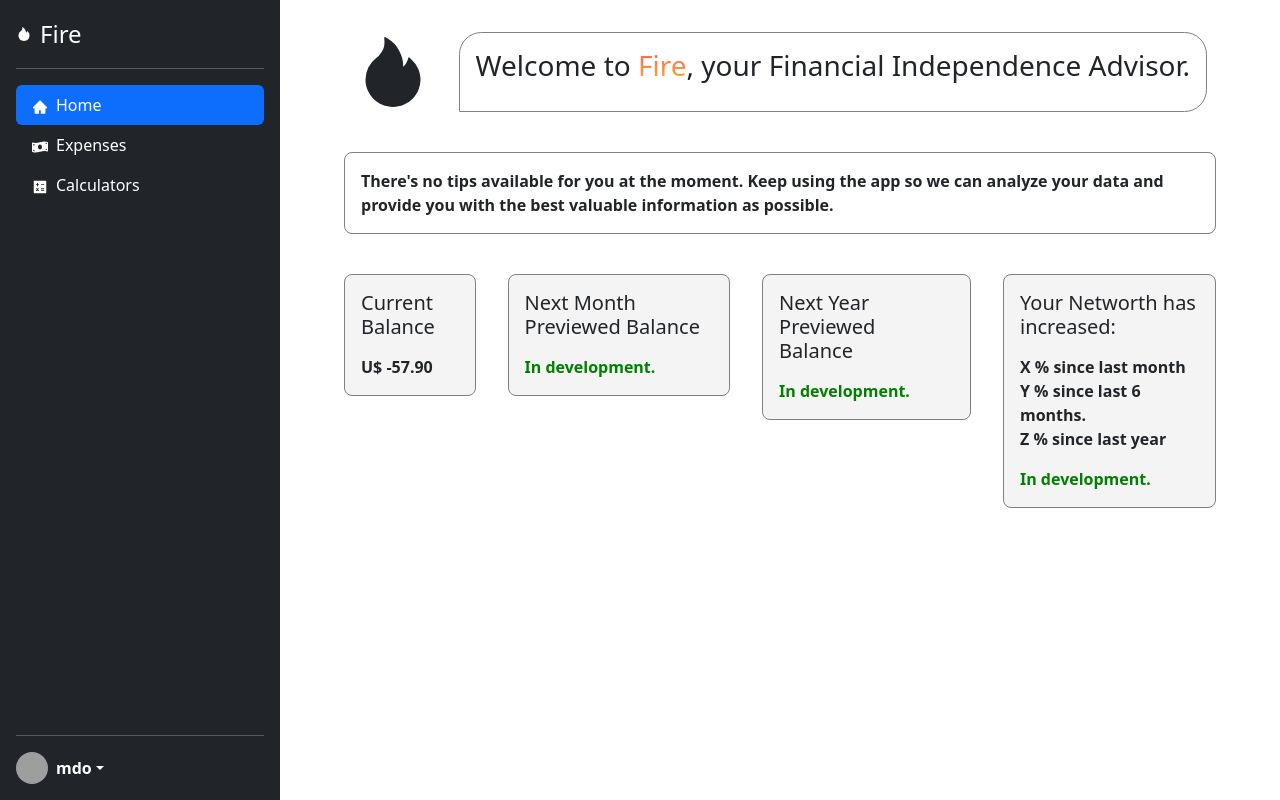
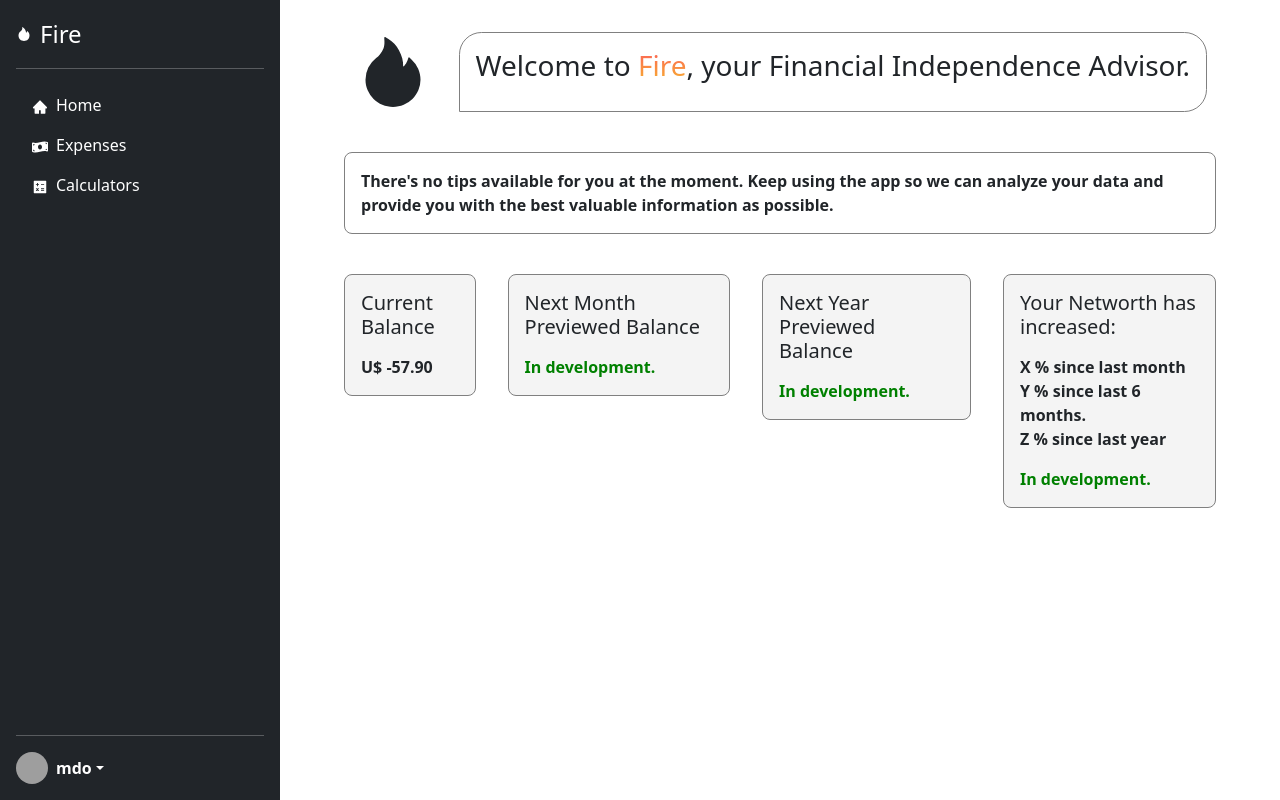
Before and after one commit to danielflorencio/fire-desktop, a React (Vite) app: page / in a window 1280 px wide. Built offline with nearby package versions, Linux system fonts and the light colour scheme; grey boxes are pictures that could not be loaded.

Commit message:
tryna improve routing in gh pages

```diff
--- a/src/components/Navbar/Navbar.tsx
+++ b/src/components/Navbar/Navbar.tsx
@@ -14,7 +14,7 @@ export default function Navbar(){
               </a>
 
               <ul className="nav col-12 col-lg-auto my-2 justify-content-center my-md-0 text-small">
-              <CustomButton to='/' name='Home' child={<AiFillHome/>}/>
+              <CustomButton to='/fire_advisor' name='Home' child={<AiFillHome/>}/>
               <CustomButton to='/expenses' name='Expenses' child={<FaMoneyBillWave/>}/>
               <CustomButton to='/calculators' name='Calculators' child={<AiFillCalculator/>}/>
                 {/* <li>
--- a/src/components/Sidebar/Sidebar.tsx
+++ b/src/components/Sidebar/Sidebar.tsx
@@ -13,7 +13,7 @@ export default function Sidebar(){
             </a>
             <hr/>
             <ul className="nav nav-pills flex-column mb-auto">
-            <CustomLink to='/' name='Home' child={<AiFillHome/>}/>
+            <CustomLink to='/fire_advisor' name='Home' child={<AiFillHome/>}/>
             <CustomLink to='/expenses' name='Expenses' child={<FaMoneyBillWave/>}/>
             <CustomLink to='/calculators' name='Calculators' child={<AiFillCalculator/>}/>
 
```
